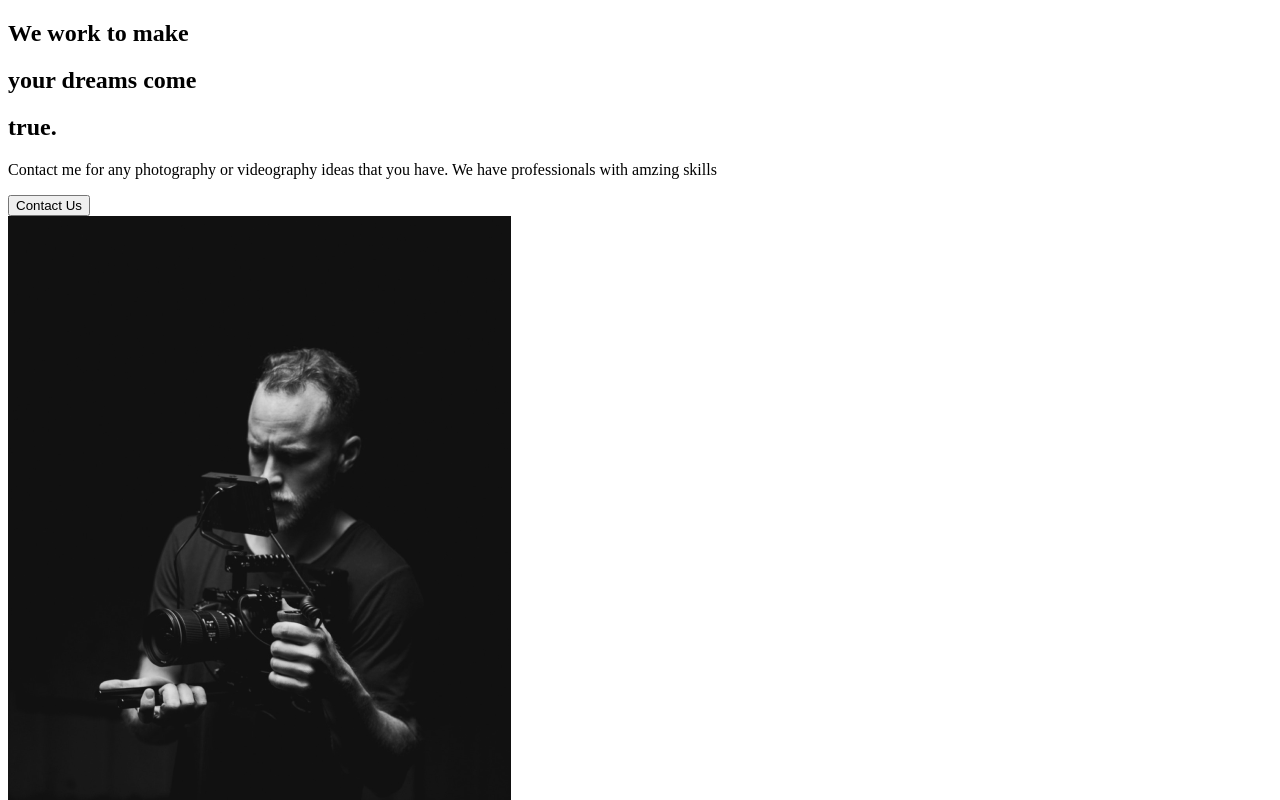
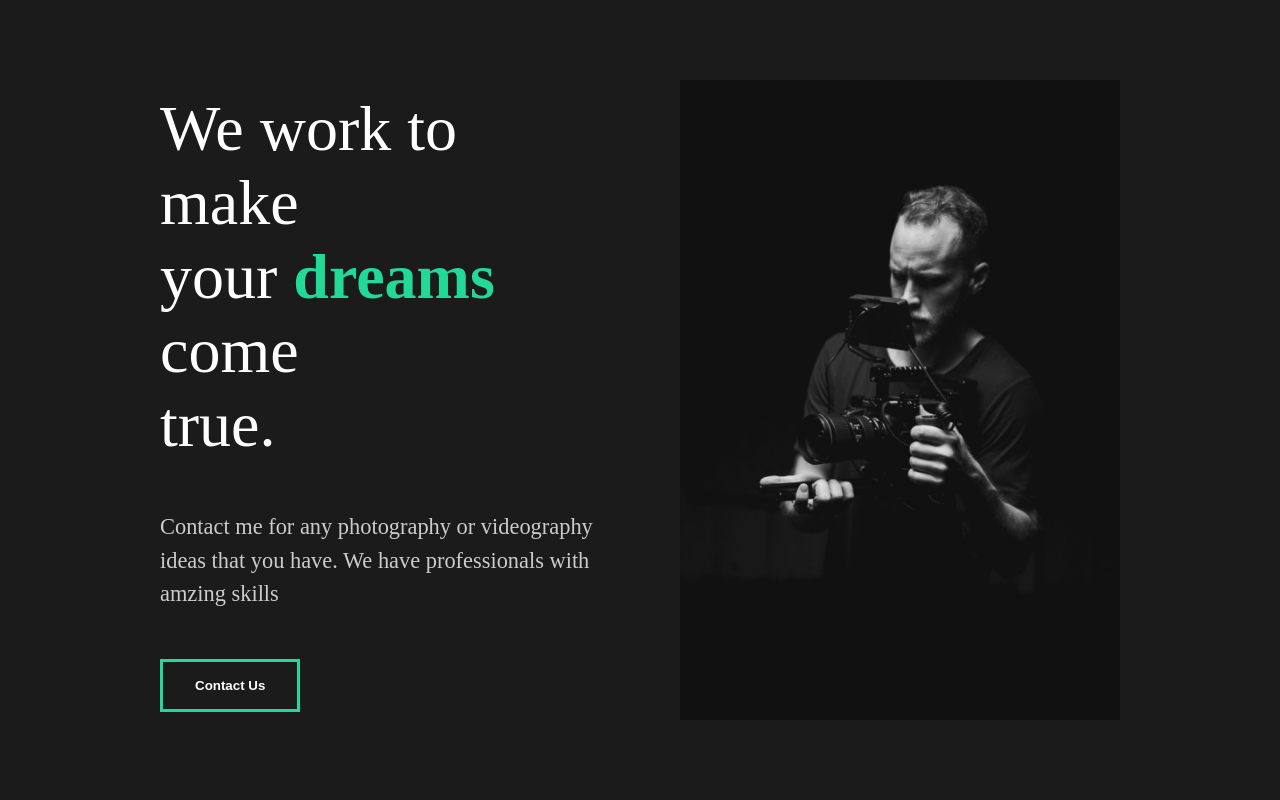
Before and after one commit to kiguri/portfolio-capture, a React (Create React App) app: page / in a window 1280 px wide. Shown: the top 800 px of the page. Built offline with nearby package versions, Linux system fonts and the light colour scheme.

Commit message:
5. Intergrate Styled Components

```diff
--- a/src/App.js
+++ b/src/App.js
@@ -1,9 +1,12 @@
 
 import AboutUs from './pages/AboutUs'
+
+import { GlobalStyle } from './GlobalStyle'
 
 function App() {
     return (
         <div className='App'>
+            <GlobalStyle />
             <AboutUs />
         </div>
     );
--- /dev/null
+++ b/src/GlobalStyle.js
@@ -0,0 +1,54 @@
+import { createGlobalStyle } from 'styled-components'
+
+export const GlobalStyle = createGlobalStyle`
+    * {
+        margin: 0;
+        padding: 0;
+        box-sizing: border-box
+    }
+
+    body {
+        background: #1b1b1b
+    }
+
+    button {
+        background: transparent;
+        font-weight: bold;
+        font-size: 1.1.rem;
+        padding: 1rem 2rem;
+        border: 3px solid #23d997;
+        color: #fff;
+        transition: all .5s ease;
+        cursor: pointer;
+    }
+
+    h2 {
+        font-weight: lighter;
+        font-size: 4rem;
+    }
+
+    h3 {
+        color: #fff;
+    }
+
+    h4 {
+        font-weight: bold;
+    }
+
+    a {
+        font-size: 1.1.rem;
+    }
+
+    span {
+        font-weight: bold;
+        color: #23d997;
+    }
+
+    p {
+        padding: 3rem 0rem;
+        color: #ccc;
+        font-size: 1.4rem;
+        line-height: 150%;
+    }
+
+`
--- a/src/components/AboutSection.js
+++ /dev/null
@@ -1,30 +0,0 @@
-import home1 from '../img/home1.png'
-
-const AboutSection = () => {
-    return (
-        <>
-            <div className='description'>
-                <div className='title'>
-                    <div className='hide'>
-                        <h2>We work to make</h2>
-                    </div>
-                    <div className='hide'>
-                        <h2>your <span>dreams</span> come</h2>
-                    </div>
-                    <div className='hide'>
-                        <h2>true.</h2>
-                    </div>
-                </div>
-                <p>Contact me for any photography or videography ideas that you have.
-                    We have professionals with amzing skills
-                </p>
-                <button>Contact Us</button>
-            </div>
-            <div className='hide'>
-                <img src={home1} alt='home 1'/>
-            </div>
-        </>
-     );
-}
-
-export default AboutSection;
--- /dev/null
+++ b/src/components/AboutSection/AboutSection.js
@@ -0,0 +1,38 @@
+import home1 from '../../img/home1.png'
+import {
+    AboutContainer,
+    Description,
+    ImageWrapper,
+    Image,
+    Hide
+} from './about.styles'
+
+const AboutSection = () => {
+    return (
+        <AboutContainer>
+            <Description>
+                <div className='title'>
+                    <Hide>
+                        <h2>We work to make</h2>
+                    </Hide>
+                    <Hide>
+                        <h2>your <span>dreams</span> come</h2>
+                    </Hide>
+                    <Hide>
+                        <h2>true.</h2>
+                    </Hide>
+                </div>
+                <p>Contact me for any photography or videography ideas that you have.
+                    We have professionals with amzing skills
+                </p>
+
+                <button>Contact Us</button>
+            </Description>
+            <ImageWrapper>
+                <Image src={home1} alt='home 1'/>
+            </ImageWrapper>
+        </AboutContainer>
+     );
+}
+
+export default AboutSection;
--- /dev/null
+++ b/src/components/AboutSection/about.styles.js
@@ -0,0 +1,33 @@
+import styled from 'styled-components'
+
+export const AboutContainer = styled.div`
+    min-height: 90vh;
+    display: flex;
+    align-items: center;
+    justify-content: space-between;
+    padding: 5rem 10rem;
+    color: #fff;
+`
+
+export const Description = styled.div`
+    flex: 1;
+    padding-right: 5rem;
+    h2 {
+        font-weight: lighter
+    }
+`
+
+export const ImageWrapper = styled.div`
+    flex: 1;
+    overflow: hidden;
+`
+
+export const Image = styled.img`
+    width: 100%;
+    height: 80vh;
+    object-fit: cover;
+`
+
+export const Hide = styled.div`
+    overflow: hidden;
+`
--- a/src/pages/AboutUs.js
+++ b/src/pages/AboutUs.js
@@ -1,6 +1,6 @@
-import AboutSection from '../components/AboutSection'
-import ServicesSection from '../components/ServicesSection'
-import FaqSection from '../components/FaqSection'
+import AboutSection from '../components/AboutSection/AboutSection'
+import ServicesSection from '../components/ServicesSection/ServicesSection'
+import FaqSection from '../components/FaqSection/FaqSection'
 
 const AboutUs = () => {
     return (
```
Also changed, not shown: src/components/ServicesSection/ServicesSection.js (renamed from src/components/ServicesSection.js, +5 -5 lines), src/components/FaqSection/FaqSection.js (renamed from src/components/FaqSection.js).
